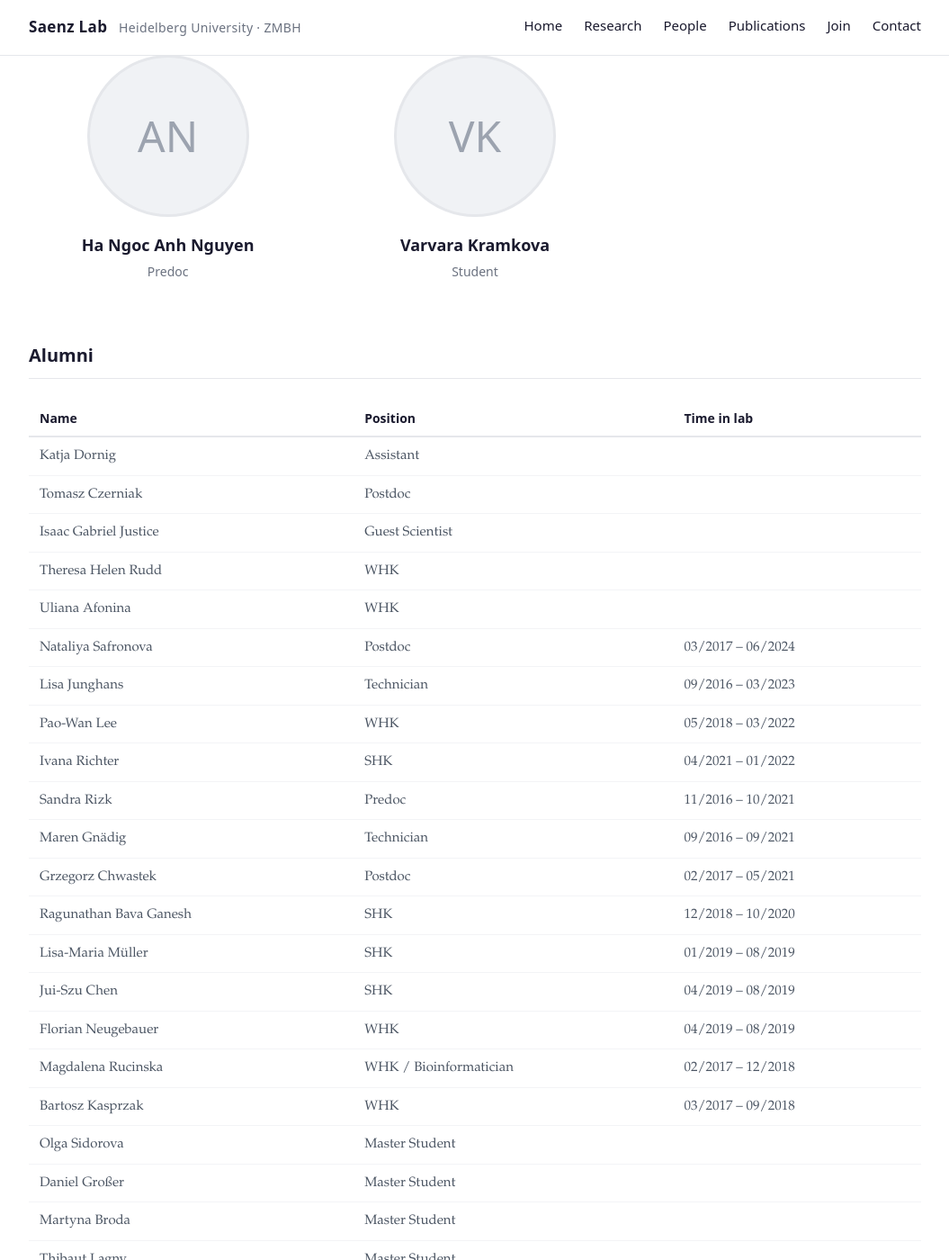
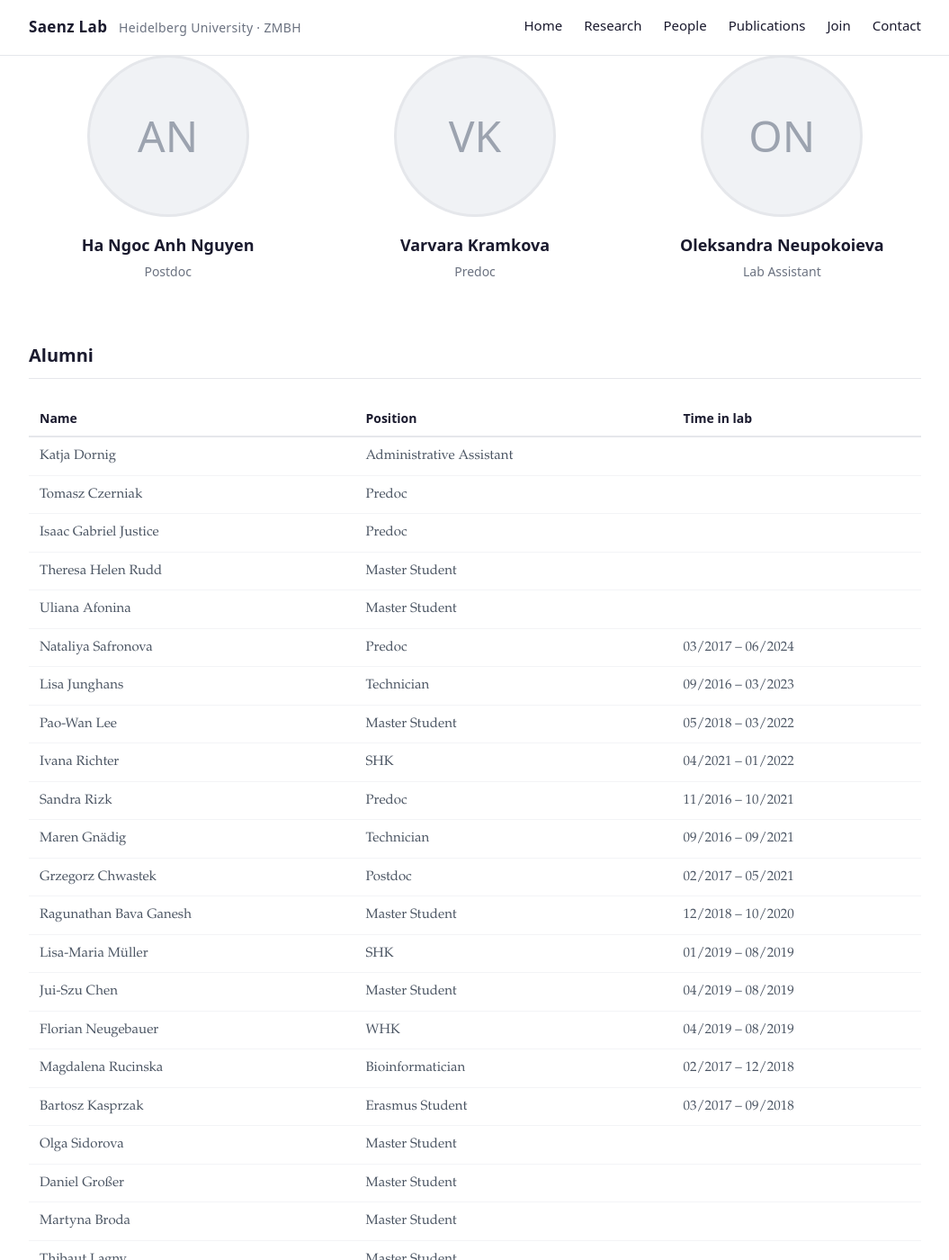
Before and after one commit to Saenz-Lab/Saenz-Lab.github.io, a Jekyll site: the page built from people.html, in a window 1280 px wide and 1400 px high, scrolled down 550 px. Shown: the whole window at 90% size, without its empty margins (112-1167 px from the left). Built offline with Jekyll 4.4.1, drawn with Linux system fonts in a browser that asks for light colours.

Commit message:
Remove image placeholders, update people page
- Remove carousel placeholders from homepage
- Remove figure placeholders from research page
- Add Oleksandra Neupokoieva as Lab Assistant
- Fix roles: Anh to Postdoc, Varvara to Predoc
- Correct alumni titles (Predoc, Master Student, etc.)

Co-Authored-By: Claude Opus 4.6 (1M context) <noreply@anthropic.com>

```diff
--- a/people.html
+++ b/people.html
@@ -146,7 +146,7 @@ title: People
       <!-- Replace with: assets/img/people/anh.jpg -->
       <div class="person-photo-placeholder">AN</div>
       <h3 class="person-name">Ha Ngoc Anh Nguyen</h3>
-      <p class="person-role">Predoc</p>
+      <p class="person-role">Postdoc</p>
       <p class="person-bio"><!-- Bio from questionnaire --></p>
       <div class="person-links">
         <!-- Links from questionnaire -->
@@ -157,7 +157,18 @@ title: People
       <!-- Replace with: assets/img/people/varvara.jpg -->
       <div class="person-photo-placeholder">VK</div>
       <h3 class="person-name">Varvara Kramkova</h3>
-      <p class="person-role">Student</p>
+      <p class="person-role">Predoc</p>
+      <p class="person-bio"><!-- Bio from questionnaire --></p>
+      <div class="person-links">
+        <!-- Links from questionnaire -->
+      </div>
+    </div>
+
+    <div class="person-card">
+      <!-- Replace with: assets/img/people/oleksandra.jpg -->
+      <div class="person-photo-placeholder">ON</div>
+      <h3 class="person-name">Oleksandra Neupokoieva</h3>
+      <p class="person-role">Lab Assistant</p>
       <p class="person-bio"><!-- Bio from questionnaire --></p>
       <div class="person-links">
         <!-- Links from questionnaire -->
@@ -181,24 +192,24 @@ title: People
       </tr>
     </thead>
     <tbody>
-      <tr><td>Katja Dornig</td><td>Assistant</td><td></td></tr>
-      <tr><td>Tomasz Czerniak</td><td>Postdoc</td><td></td></tr>
-      <tr><td>Isaac Gabriel Justice</td><td>Guest Scientist</td><td></td></tr>
-      <tr><td>Theresa Helen Rudd</td><td>WHK</td><td></td></tr>
-      <tr><td>Uliana Afonina</td><td>WHK</td><td></td></tr>
-      <tr><td>Nataliya Safronova</td><td>Postdoc</td><td>03/2017 – 06/2024</td></tr>
+      <tr><td>Katja Dornig</td><td>Administrative Assistant</td><td></td></tr>
+      <tr><td>Tomasz Czerniak</td><td>Predoc</td><td></td></tr>
+      <tr><td>Isaac Gabriel Justice</td><td>Predoc</td><td></td></tr>
+      <tr><td>Theresa Helen Rudd</td><td>Master Student</td><td></td></tr>
+      <tr><td>Uliana Afonina</td><td>Master Student</td><td></td></tr>
+      <tr><td>Nataliya Safronova</td><td>Predoc</td><td>03/2017 – 06/2024</td></tr>
       <tr><td>Lisa Junghans</td><td>Technician</td><td>09/2016 – 03/2023</td></tr>
-      <tr><td>Pao-Wan Lee</td><td>WHK</td><td>05/2018 – 03/2022</td></tr>
+      <tr><td>Pao-Wan Lee</td><td>Master Student</td><td>05/2018 – 03/2022</td></tr>
       <tr><td>Ivana Richter</td><td>SHK</td><td>04/2021 – 01/2022</td></tr>
       <tr><td>Sandra Rizk</td><td>Predoc</td><td>11/2016 – 10/2021</td></tr>
       <tr><td>Maren Gnädig</td><td>Technician</td><td>09/2016 – 09/2021</td></tr>
       <tr><td>Grzegorz Chwastek</td><td>Postdoc</td><td>02/2017 – 05/2021</td></tr>
-      <tr><td>Ragunathan Bava Ganesh</td><td>SHK</td><td>12/2018 – 10/2020</td></tr>
+      <tr><td>Ragunathan Bava Ganesh</td><td>Master Student</td><td>12/2018 – 10/2020</td></tr>
       <tr><td>Lisa-Maria Müller</td><td>SHK</td><td>01/2019 – 08/2019</td></tr>
-      <tr><td>Jui-Szu Chen</td><td>SHK</td><td>04/2019 – 08/2019</td></tr>
+      <tr><td>Jui-Szu Chen</td><td>Master Student</td><td>04/2019 – 08/2019</td></tr>
       <tr><td>Florian Neugebauer</td><td>WHK</td><td>04/2019 – 08/2019</td></tr>
-      <tr><td>Magdalena Rucinska</td><td>WHK / Bioinformatician</td><td>02/2017 – 12/2018</td></tr>
-      <tr><td>Bartosz Kasprzak</td><td>WHK</td><td>03/2017 – 09/2018</td></tr>
+      <tr><td>Magdalena Rucinska</td><td>Bioinformatician</td><td>02/2017 – 12/2018</td></tr>
+      <tr><td>Bartosz Kasprzak</td><td>Erasmus Student</td><td>03/2017 – 09/2018</td></tr>
       <tr><td>Olga Sidorova</td><td>Master Student</td><td></td></tr>
       <tr><td>Daniel Großer</td><td>Master Student</td><td></td></tr>
       <tr><td>Martyna Broda</td><td>Master Student</td><td></td></tr>
```
Also changed, not shown: index.html (+0 -45 lines), research.md (+0 -12 lines).
